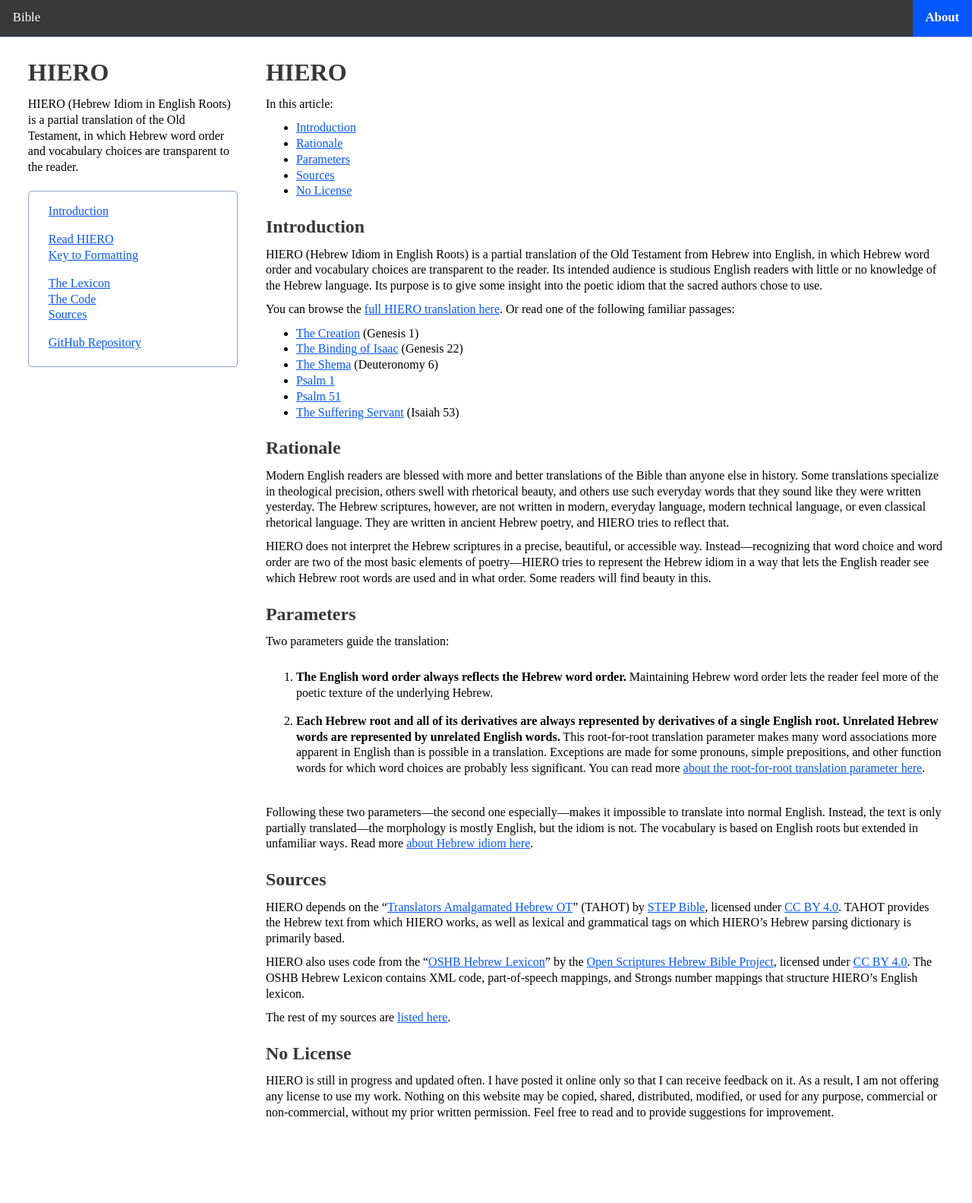
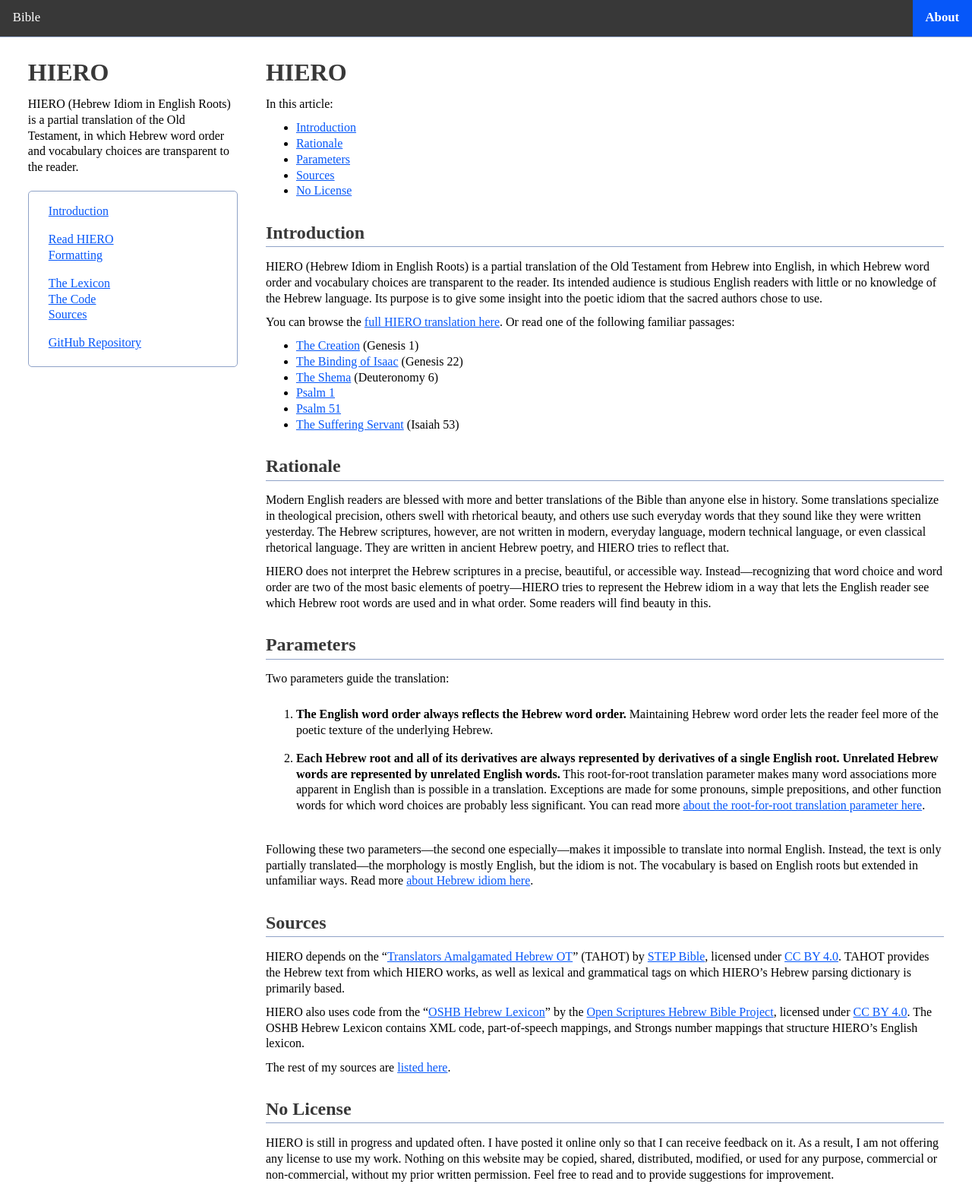
Before and after one commit to gfassero/HIERO, a Jekyll site: the page built from README.md, in a window 1280 px wide. Shown: the whole page at 76% size. Built offline with Jekyll 4.4.1, drawn with Linux system fonts in a browser that asks for light colours; our own code applies the rules of GitHub Pages for plain Markdown files.

Commit message:
Update minor heading styles

```diff
--- a/_layouts/default.html
+++ b/_layouts/default.html
@@ -22,12 +22,13 @@
 <p><a href="index.html">Introduction</a></p>
 <p>
 <a href="read/">Read HIERO</a><br>
-<a href="read/key.html">Key to Formatting</a></p>
+<a href="formatting.html">Formatting</a></p>
 <p>
 <a href="lexicon.html">The Lexicon</a><br>
 <a href="technical.html">The Code</a><br>
 <a href="sources.html">Sources</a></p>
-<p><a href="https://github.com/gfassero/HIERO">GitHub Repository</a></p>
+<p>
+<a href="https://github.com/gfassero/HIERO">GitHub Repository</a></p>
 </div>
 
 </div>
--- a/styles.css
+++ b/styles.css
@@ -38,7 +38,11 @@ h1, h2, h3 {
   margin: 0.65em 0;
 }
 h4, h5, h6 {
-  margin: 0 0 0.26em 0;
+  margin: 0;
+}
+h2 {
+padding: .32em 0;
+border-bottom: 1px solid var(--darkborder);
 }
 ol,
 table,
```
